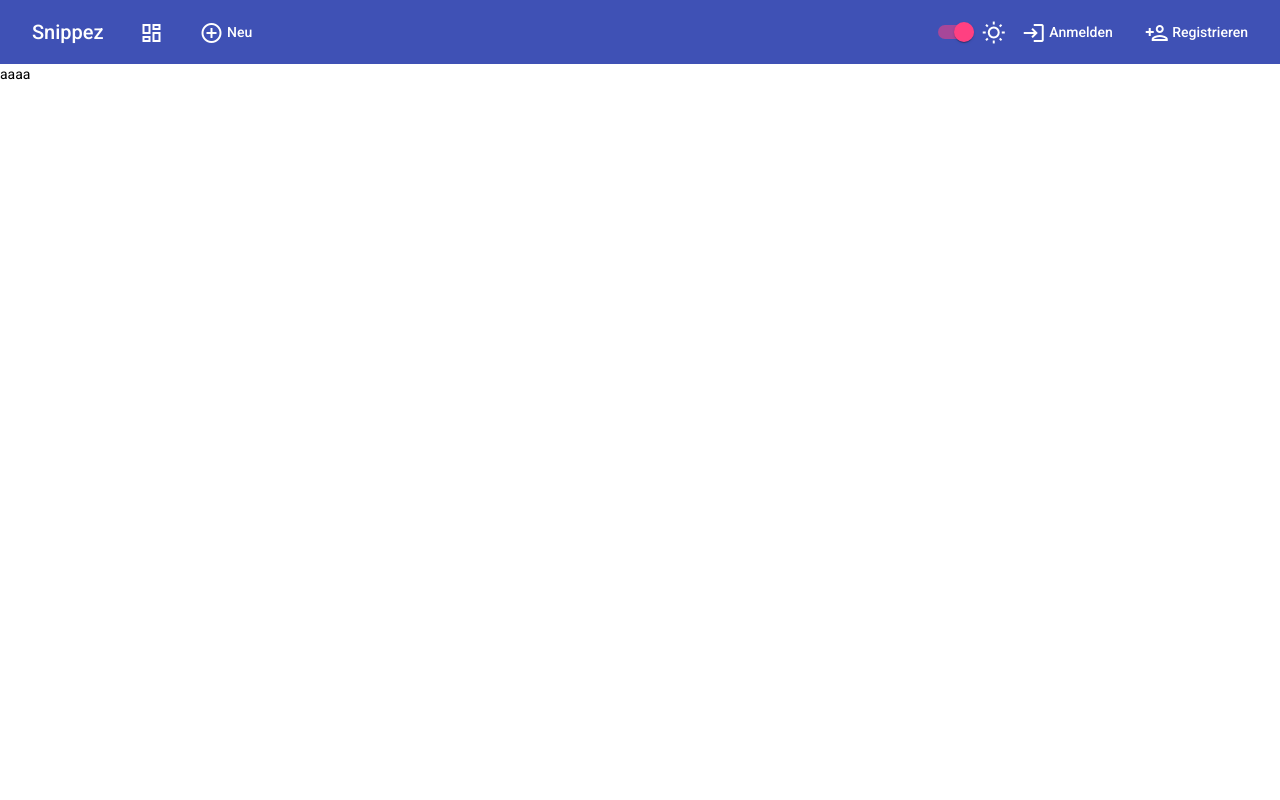
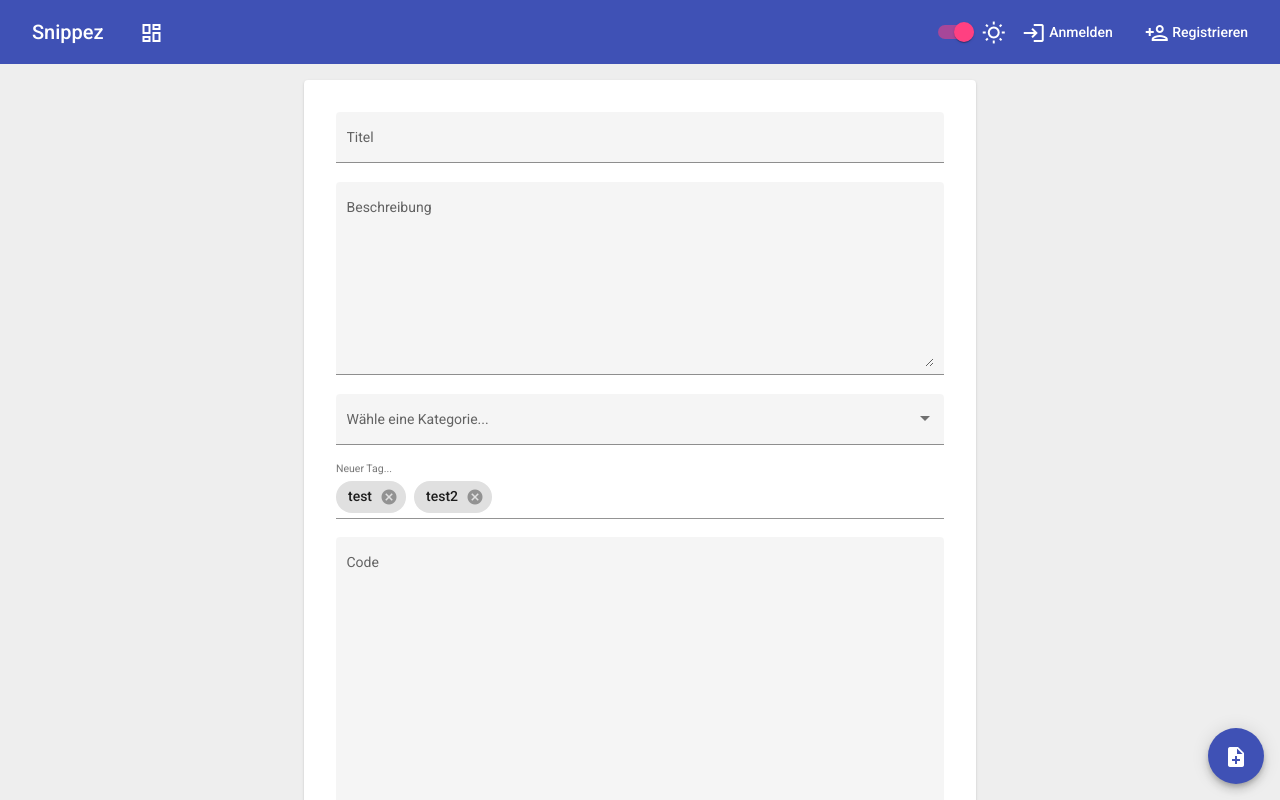
Before and after one commit to gunay5858/SnippezFrontend, an Angular app: page /snippet/new in a window 1280 px wide. Shown: the top 800 px of the page. Built offline with nearby package versions, Linux system fonts and the light colour scheme.

Commit message:
moved new snippet button as fab button, redesigned tempalte for new snippet

```diff
--- a/src/app/add-snippet/add-snippet.component.html
+++ b/src/app/add-snippet/add-snippet.component.html
@@ -1 +1,50 @@
-aaaa
+<mat-card>
+  <form>
+    <div class="page-wrapper">
+      <mat-form-field appearance="fill">
+        <mat-label>Titel</mat-label>
+        <input matInput>
+      </mat-form-field>
+
+      <br>
+      <mat-form-field appearance="fill">
+        <mat-label>Beschreibung</mat-label>
+        <textarea rows="10" matInput></textarea>
+      </mat-form-field>
+
+      <br>
+      <mat-form-field appearance="fill">
+        <mat-label>Wähle eine Kategorie...</mat-label>
+        <mat-select [disabled]="false">
+          <mat-option value="option1">Option 1</mat-option>
+          <mat-option value="option2" disabled>Option 2 (disabled)</mat-option>
+          <mat-option value="option3">Option 3</mat-option>
+        </mat-select>
+      </mat-form-field>
+
+      <br>
+
+      <mat-form-field class="tags-field">
+        <mat-chip-list #chipList aria-label="Fruit selection">
+          <mat-chip *ngFor="let fruit of fruits" [selectable]="selectable"
+                    [removable]="removable" (removed)="remove(fruit)">
+            {{fruit}}
+            <mat-icon matChipRemove *ngIf="removable">cancel</mat-icon>
+          </mat-chip>
+          <input placeholder="Neuer Tag..."
+                 [matChipInputFor]="chipList"
+                 [matChipInputSeparatorKeyCodes]="separatorKeysCodes"
+                 [matChipInputAddOnBlur]="addOnBlur"
+                 (matChipInputTokenEnd)="add($event)">
+        </mat-chip-list>
+      </mat-form-field>
+
+      <mat-form-field appearance="fill">
+        <mat-label>Code</mat-label>
+        <textarea rows="40" matInput></textarea>
+      </mat-form-field>
+
+        <button mat-raised-button color="primary">Speichern</button>
+    </div>
+  </form>
+</mat-card>
--- a/src/app/add-snippet/add-snippet.component.scss
+++ b/src/app/add-snippet/add-snippet.component.scss
@@ -0,0 +1,14 @@
+.form-center {
+  display: flex;
+  justify-content: center;
+}
+
+.mat-form-field {
+  width: 100%;
+}
+
+.mat-card {
+  max-width: 50%;
+  display: block;
+  margin: 16px auto;
+}
--- a/src/app/add-snippet/add-snippet.component.ts
+++ b/src/app/add-snippet/add-snippet.component.ts
@@ -1,4 +1,6 @@
 import { Component, OnInit } from '@angular/core';
+import {MatChipInputEvent} from "@angular/material/chips";
+import {COMMA, ENTER} from "@angular/cdk/keycodes";
 
 @Component({
   selector: 'app-add-snippet',
@@ -6,8 +8,36 @@ import { Component, OnInit } from '@angular/core';
   styleUrls: ['./add-snippet.component.scss']
 })
 export class AddSnippetComponent implements OnInit {
+  selectable = true;
+  removable = true;
+  addOnBlur = true;
+  readonly separatorKeysCodes: number[] = [ENTER, COMMA];
+  fruits: string[] = ["test", "test2"];
 
   constructor() { }
+
+  add(event: MatChipInputEvent): void {
+    const input = event.input;
+    const value = event.value;
+
+    // Add our fruit
+    if ((value || '').trim()) {
+      this.fruits.push(value.trim());
+    }
+
+    // Reset the input value
+    if (input) {
+      input.value = '';
+    }
+  }
+
+  remove(fruit: string): void {
+    const index = this.fruits.indexOf(fruit);
+
+    if (index >= 0) {
+      this.fruits.splice(index, 1);
+    }
+  }
 
   ngOnInit(): void {
   }
--- a/src/app/app.component.html
+++ b/src/app/app.component.html
@@ -1,3 +1,8 @@
 <app-navbar></app-navbar>
 
-<router-outlet></router-outlet>
+<!--<div style="padding: 16px;">-->
+  <router-outlet></router-outlet>
+<!--</div>-->
+<a mat-fab color="primary" class="fabBtn" routerLink="/snippet/new" matTooltip="Neues Snippet" matTooltipPosition="left" aria-label="New Snippet">
+  <mat-icon>note_add</mat-icon>
+</a>
--- a/src/app/app.component.scss
+++ b/src/app/app.component.scss
@@ -0,0 +1,5 @@
+.fabBtn {
+  position: fixed;
+  bottom: 16px;
+  right: 16px;
+}
--- a/src/app/app.module.ts
+++ b/src/app/app.module.ts
@@ -25,6 +25,7 @@ import {MatCardModule} from "@angular/material/card";
 import {MatChipsModule} from "@angular/material/chips";
 import {MatFormFieldModule} from "@angular/material/form-field";
 import {MatInputModule} from "@angular/material/input";
+import {MatSelectModule} from "@angular/material/select";
 
 @NgModule({
   declarations: [
@@ -54,7 +55,8 @@ import {MatInputModule} from "@angular/material/input";
     MatCardModule,
     MatChipsModule,
     MatInputModule,
-    MatFormFieldModule
+    MatFormFieldModule,
+    MatSelectModule
   ],
   providers: [],
   bootstrap: [AppComponent]
--- a/src/app/home/home.component.scss
+++ b/src/app/home/home.component.scss
@@ -0,0 +1,4 @@
+.mat-grid-tile .mat-figure {
+  justify-content: flex-start !important ;
+  align-items: flex-start !important;
+}
--- a/src/app/home/home.component.ts
+++ b/src/app/home/home.component.ts
@@ -1,9 +1,10 @@
-import { Component, OnInit } from '@angular/core';
+import {Component, OnInit, ViewEncapsulation} from '@angular/core';
 
 @Component({
   selector: 'app-home',
   templateUrl: './home.component.html',
-  styleUrls: ['./home.component.scss']
+  styleUrls: ['./home.component.scss'],
+  encapsulation: ViewEncapsulation.None
 })
 export class HomeComponent implements OnInit {
 
--- a/src/app/navbar/navbar.component.html
+++ b/src/app/navbar/navbar.component.html
@@ -6,10 +6,10 @@
         <mat-icon aria-hidden="false" aria-label="Go to dashboard" fontSet="material-icons-outlined">dashboard
         </mat-icon>
       </a>
-      <a mat-button [routerLink]="'/snippet/new'">
-        <mat-icon aria-hidden="false" aria-label="Add Code snippet">add_circle_outline</mat-icon>
-        Neu
-      </a>
+<!--      <a mat-button [routerLink]="'/snippet/new'">-->
+<!--        <mat-icon aria-hidden="false" aria-label="Add Code snippet">add_circle_outline</mat-icon>-->
+<!--        Neu-->
+<!--      </a>-->
     </div>
     <span class="navbar-spacer"></span>
     <mat-slide-toggle [checked]="lightThemeIsActive">
--- a/src/styles.scss
+++ b/src/styles.scss
@@ -1,15 +1,22 @@
 /* You can add global styles to this file, and also import other style files */
-html, body { height: 100%; }
-body { margin: 0; font-family: Roboto, "Helvetica Neue", sans-serif; }
+html, body {
+  height: 100%;
+  background-color: #EEEEEE
+}
 
-.mat-grid-tile .mat-figure {
-  justify-content: flex-start !important ;
-  align-items: flex-start !important;
+body {
+  margin: 0;
+  font-family: Roboto, "Helvetica Neue", sans-serif;
 }
 
 .mat-list-base {
-  padding-top: 0!important;
+  padding-top: 0 !important;
 }
+
 .float-right {
   float: right;
 }
+
+.page-wrapper {
+  padding: 16px;
+}
```
